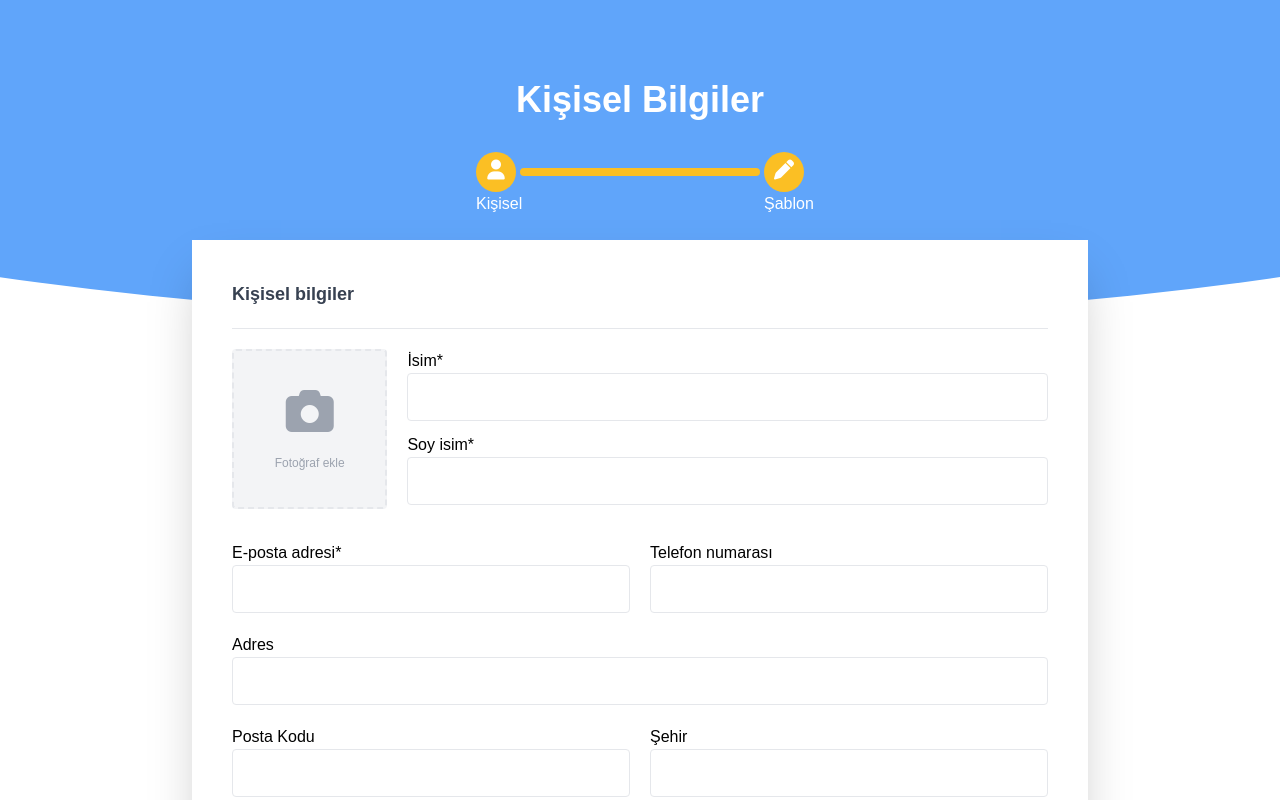
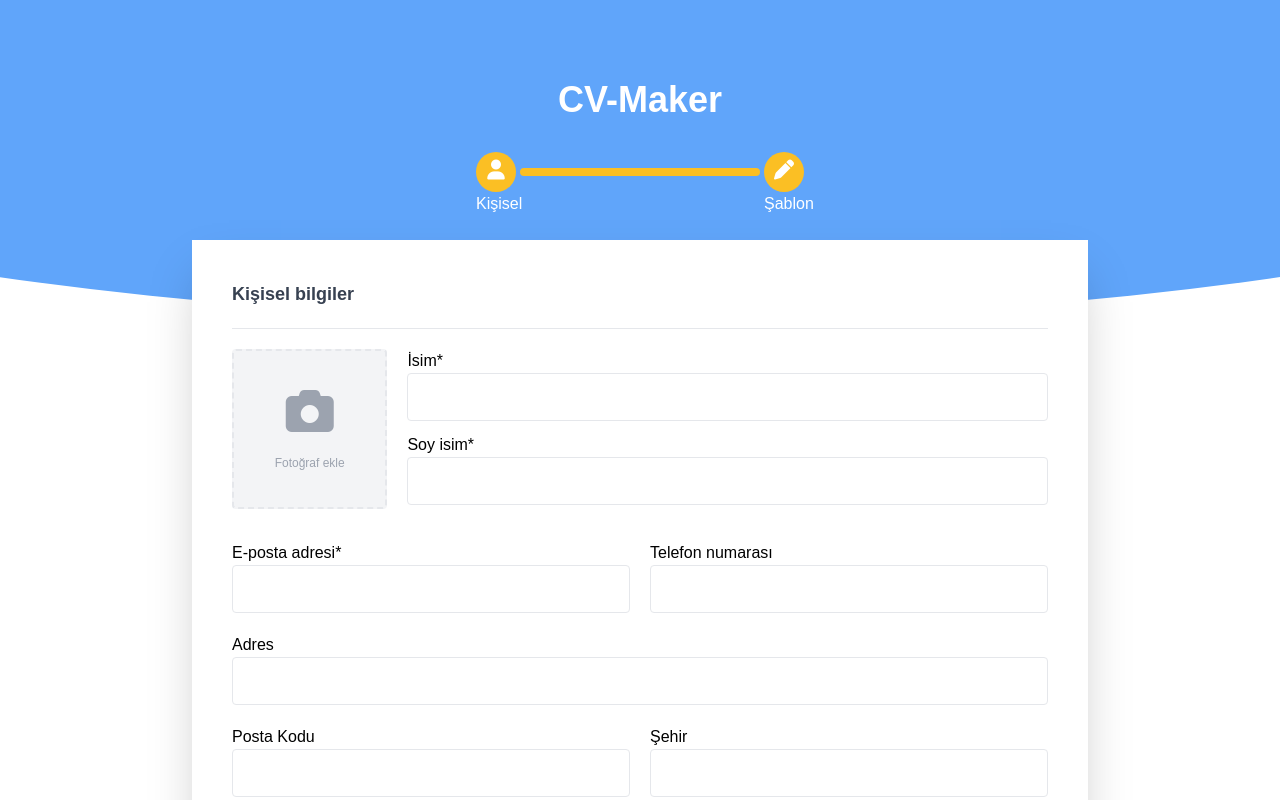
Before and after one commit to bensuerdgn/CV-Maker, a Vue app: page / in a window 1280 px wide. Shown: the top 800 px of the page. Built offline with nearby package versions, Linux system fonts and the light colour scheme.

Commit message:
made changes

```diff
--- a/src/components/Header.vue
+++ b/src/components/Header.vue
@@ -1,7 +1,7 @@
 <template>
   <div class="header bg-blue-400 h-80">
     <div class="flex flex-col items-center justify-center pt-20 pb-8">
-      <h1 class="text-4xl text-white pb-8 font-bold">Kişisel Bilgiler</h1>
+      <h1 class="text-4xl text-white pb-8 font-bold">CV-Maker</h1>
       <div class="progress-bar flex justify-center items-center">
         <div
           class="
```
